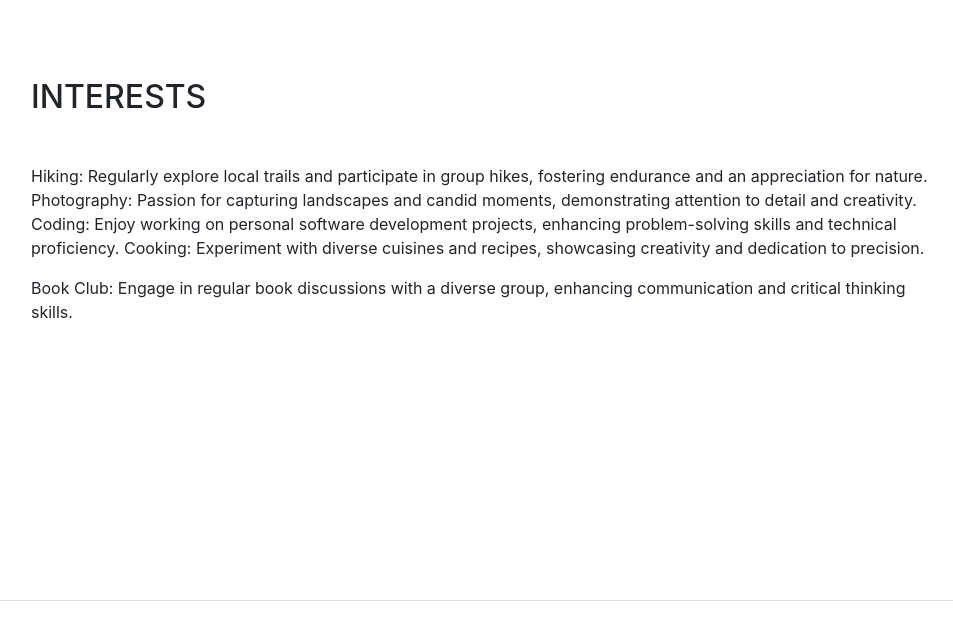
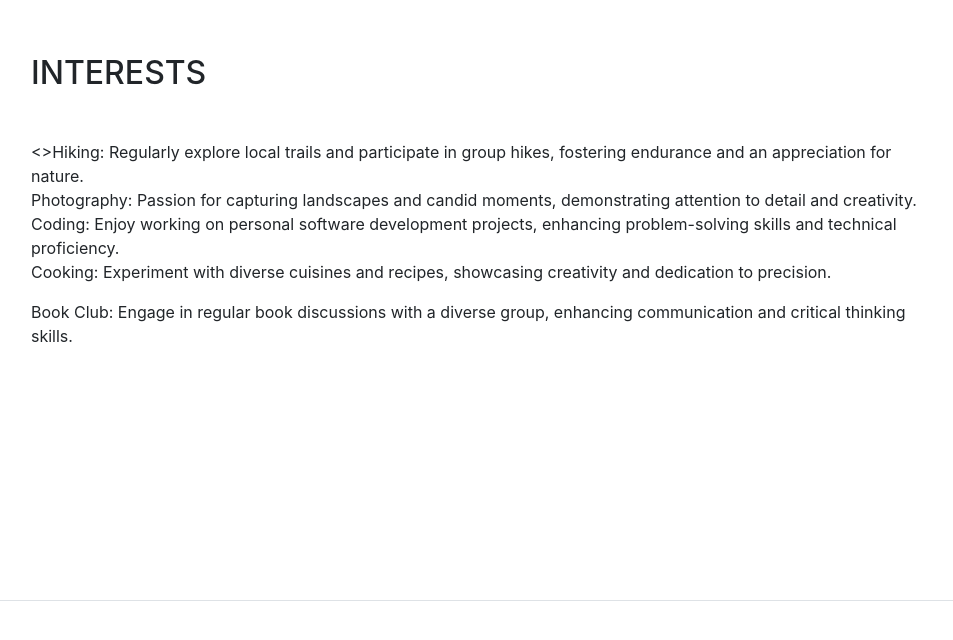
Before and after one commit to shabirao0/shabirao0.github.io, a website with bundled scripts: page index.html in a window 1280 px wide. Shown: the part 3678-4318 px from the top of the page, without its empty margins (289-1242 px from the left). Built offline with nearby package versions, Linux system fonts and the light colour scheme; a web font is replaced by a local one.

Commit message:
br tag add

```diff
--- a/index.html
+++ b/index.html
@@ -253,13 +253,13 @@
         <section class="resume-section p-3 p-lg-5 d-flex flex-column" id="interests">
             <div class="my-auto">
                 <h2 class="mb-5">Interests</h2>
-                <p>Hiking: Regularly explore local trails and participate in group hikes, fostering endurance and an appreciation for nature.
+                <>Hiking: Regularly explore local trails and participate in group hikes, fostering endurance and an appreciation for nature.<br>
 
-                     Photography: Passion for capturing landscapes and candid moments, demonstrating attention to detail and creativity.
+                     Photography: Passion for capturing landscapes and candid moments, demonstrating attention to detail and creativity.<br>
 
-                     Coding: Enjoy working on personal software development projects, enhancing problem-solving skills and technical proficiency.
+                     Coding: Enjoy working on personal software development projects, enhancing problem-solving skills and technical proficiency.<br>
 
-                     Cooking: Experiment with diverse cuisines and recipes, showcasing creativity and dedication to precision.
+                     Cooking: Experiment with diverse cuisines and recipes, showcasing creativity and dedication to precision.<br>
 
                     </p>
                 <p class="mb-0">Book Club: Engage in regular book discussions with a diverse group, enhancing communication and critical thinking skills.
```
